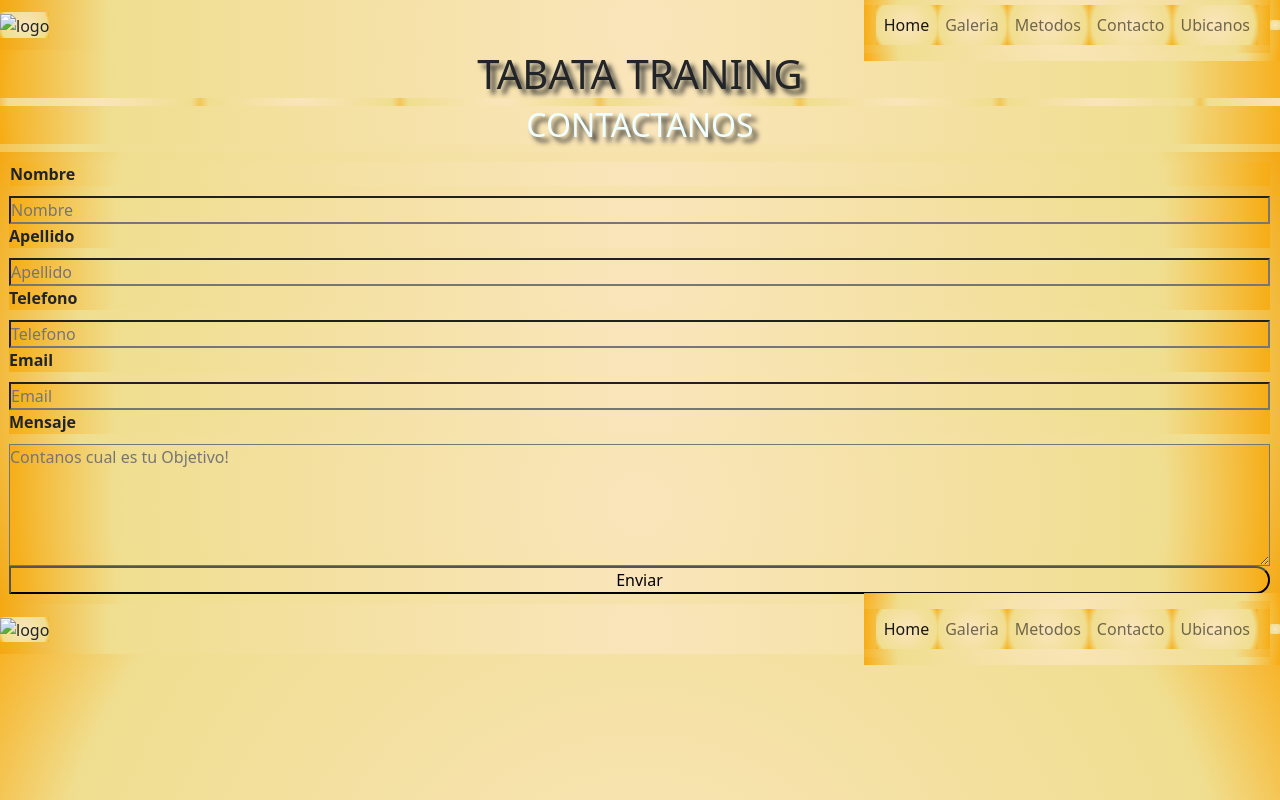
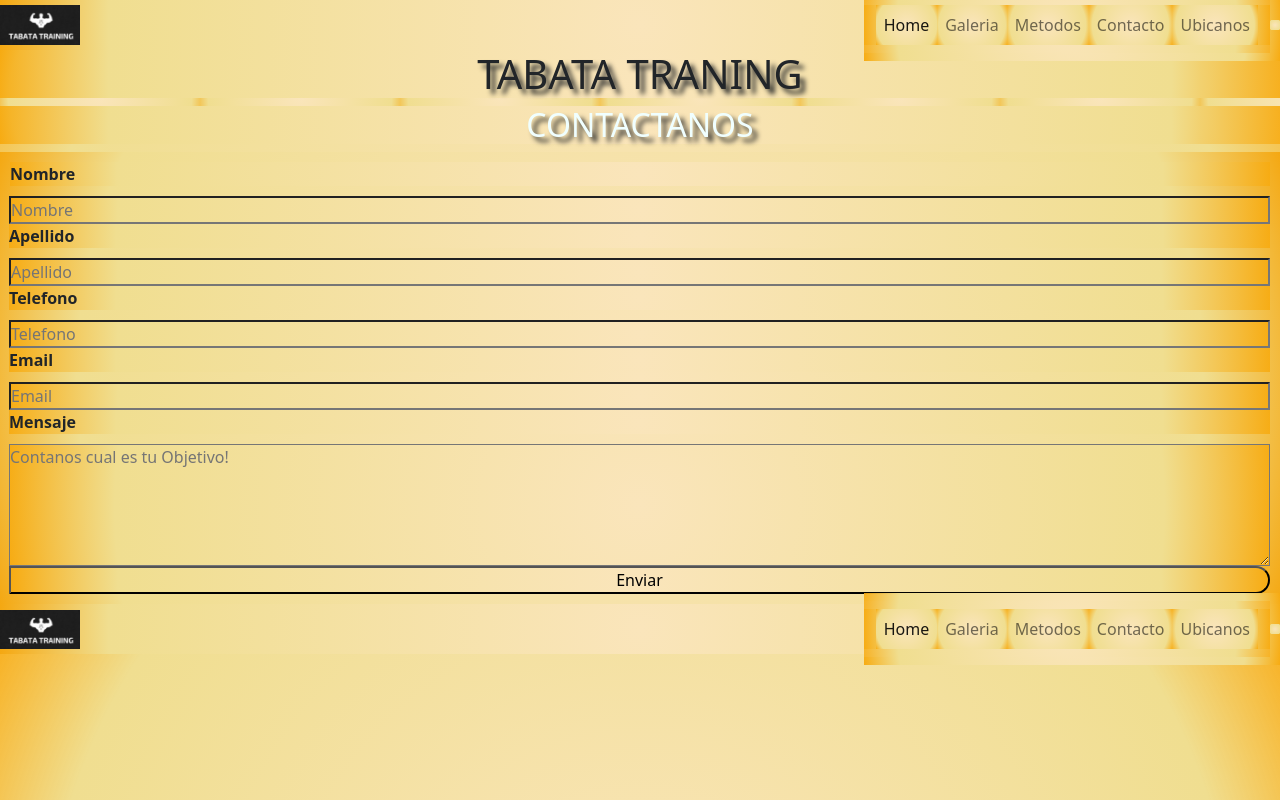
Before and after one commit to BPinolli/TabataPinolli2, a plain HTML site: page paginas/contacto.html in a window 1280 px wide. Drawn offline with nearby package versions, Linux system fonts and the light colour scheme.

Commit message:
Correccion de Ruta de Logo

```diff
--- a/paginas/contacto.html
+++ b/paginas/contacto.html
@@ -19,7 +19,7 @@
         <section id="menu">
             <div>
                 <a href="../index.html"></a>
-                <img class="logo" src="../Raiz/Media/IMG-20250309-WA0035.jpg" alt="logo">
+                <img class="logo" src="../Media/IMG-20250309-WA0035.jpg" alt="logo">
 
             </div>
             <aside>
@@ -100,7 +100,7 @@
         <section id="menu">
             <div>
                 <a href="../index.html"></a>
-                <img class="logo" src="../Raiz/Media/IMG-20250309-WA0035.jpg" alt="logo">
+                <img class="logo" src="../Media/IMG-20250309-WA0035.jpg" alt="logo">
 
             </div>
             <aside>
```
Also changed, not shown: index.html (+1 -1 lines), paginas/galeria.html (+2 -2 lines), paginas/metodos.html (+2 -2 lines), paginas/ubicanos.html (+2 -2 lines), Estilos/estilos.scss (line endings or trailing spaces).
